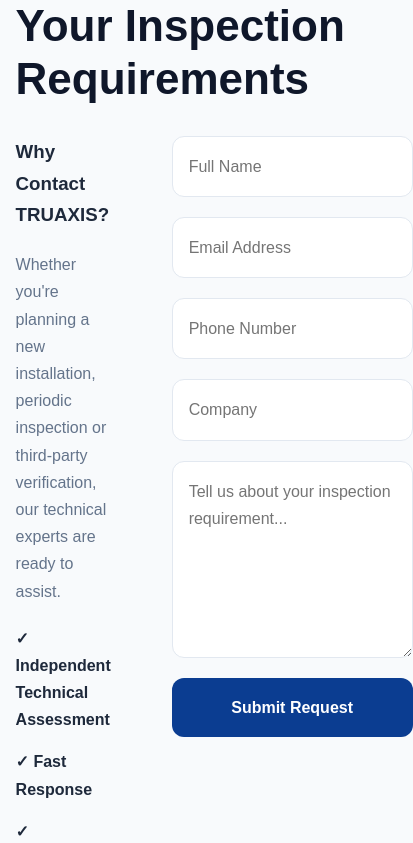
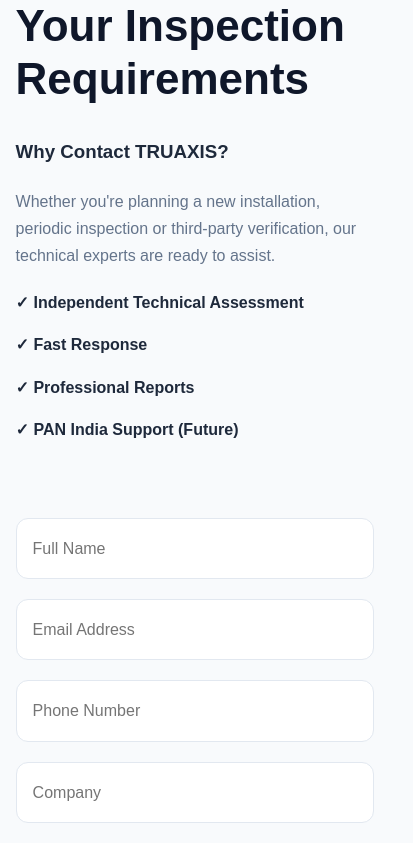
Before and after one commit to pradeepmurthy1992/truaxis-website, a React (Vite) app: page / in a window 390 px wide. Shown: the part 9780-10623 px from the top of the page, 413 px wide, since content can reach past the window. Built offline with nearby package versions, Linux system fonts and the light colour scheme.

Commit message:
Update responsive.css

```diff
--- a/src/styles/responsive.css
+++ b/src/styles/responsive.css
@@ -1,7 +1,8 @@
 @media(max-width:1100px){
 
 .hero-grid,
-.about-grid{
+.about-grid,
+.enquiry-grid{
 
 grid-template-columns:1fr;
 
```
